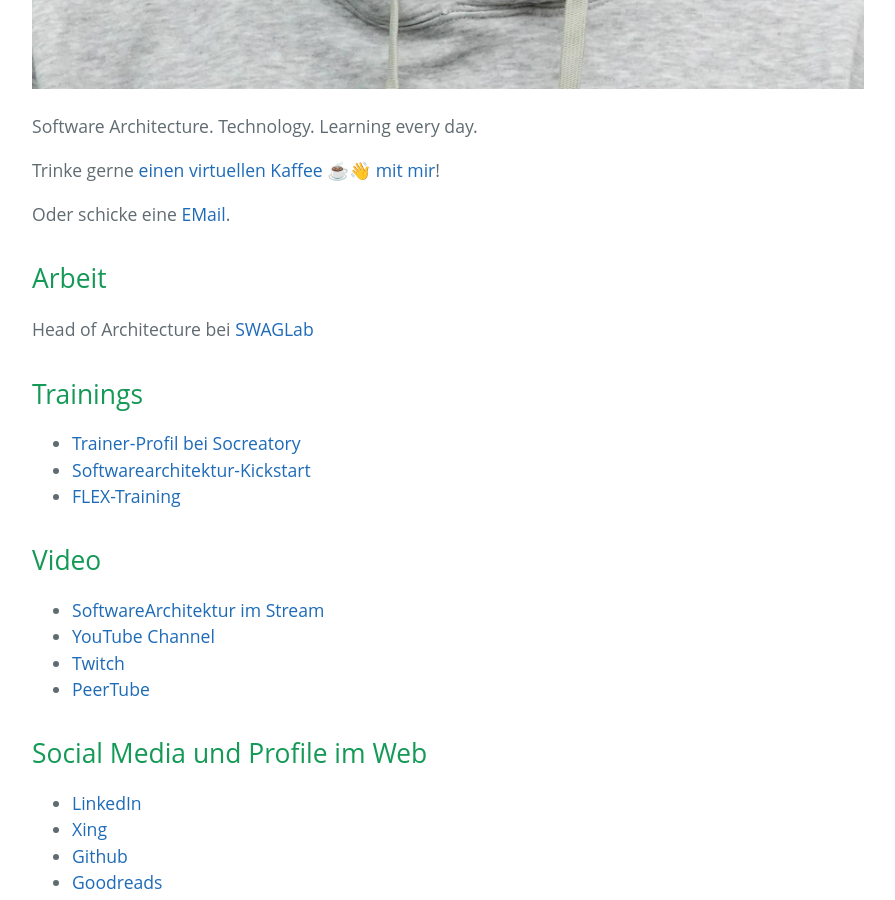
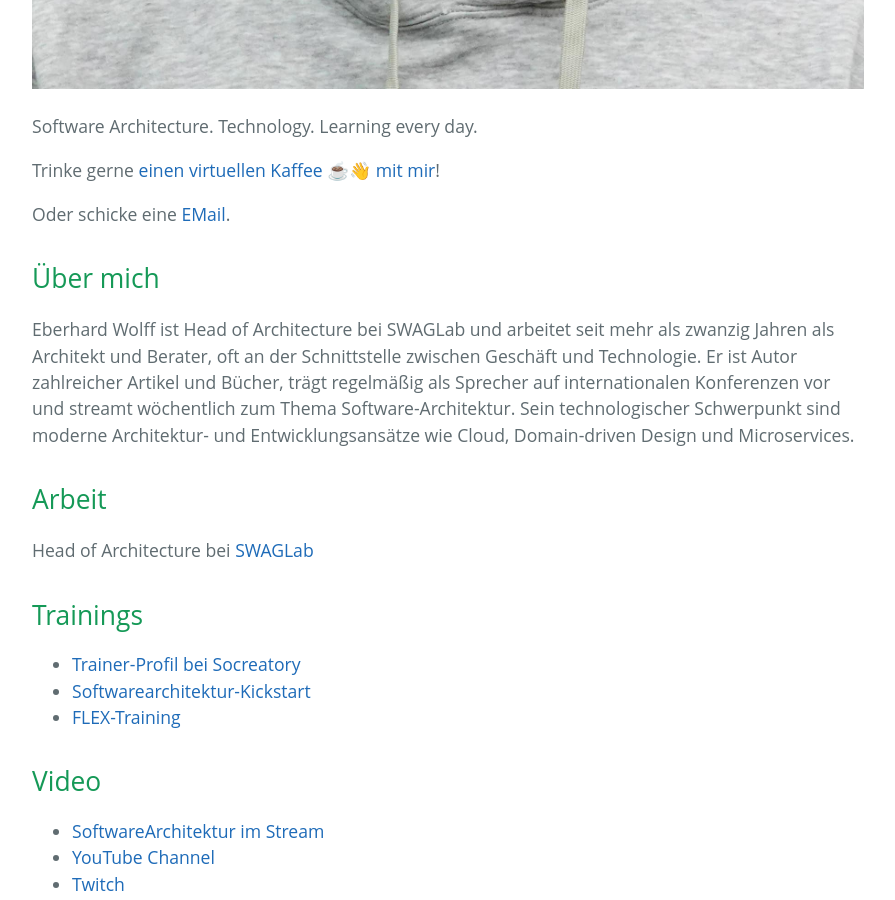
Before and after one commit to ewolff/ewolff.com, a Jekyll site: the page built from index.md, in a window 1280 px wide and 900 px high, scrolled down 1039 px. Shown: the whole window, without its empty margins (192-1087 px from the left). Built offline with Jekyll 4.4.1, drawn with Linux system fonts in a browser that asks for light colours.

Commit message:
Added bios

```diff
--- a/index.md
+++ b/index.md
@@ -22,6 +22,18 @@ function decryptEmail(encoded) {
 
 Oder schicke eine
 <a href="javascript:decryptEmail('ZWJlcmhhcmQud29sZmZAc3dhZ2xhYi5yb2Nrcw==');">EMail</a>.
+
+## Über mich
+
+Eberhard Wolff ist Head of Architecture bei SWAGLab und arbeitet seit
+mehr als zwanzig Jahren als Architekt und Berater, oft an der
+Schnittstelle zwischen Geschäft und Technologie. Er ist Autor
+zahlreicher Artikel und Bücher, trägt regelmäßig als Sprecher auf
+internationalen Konferenzen vor und streamt wöchentlich zum Thema
+Software-Architektur. Sein technologischer Schwerpunkt sind moderne
+Architektur- und Entwicklungsansätze wie Cloud, Domain-driven Design
+und Microservices.
+
 
 ## Arbeit
 
```
Also changed, not shown: index-en.md (+11 -0 lines).
